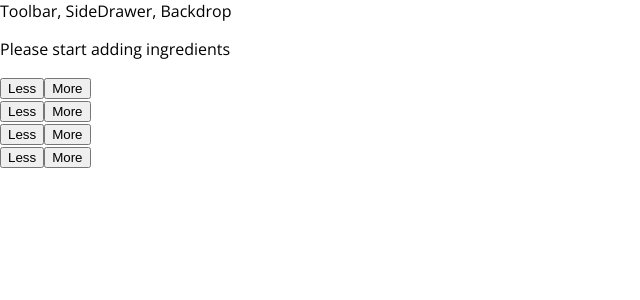
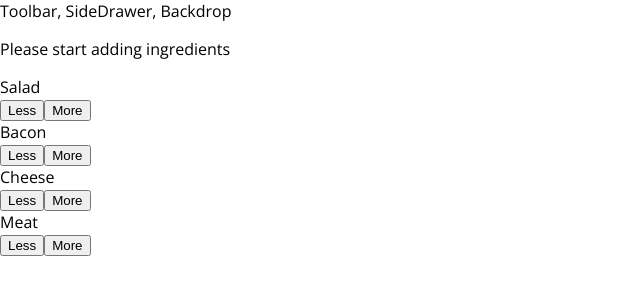
Before and after one commit to suryamanchukonda/Burger-Builder, a React app: page / in a window 1280 px wide. Shown: the top 300 px of the page, without its empty margins (0-640 px from the left). Built offline with nearby package versions, Linux system fonts and the light colour scheme.

Commit message:
Connecting state to Build Controls

```diff
--- a/src/components/Burger/BuildControls/BuildControl/BuildContol.js
+++ b/src/components/Burger/BuildControls/BuildControl/BuildContol.js
@@ -5,7 +5,7 @@
     <div className={classes.BuildControl}>
         <div className={classes.Label}>{props.label}</div>
         <button className={classes.Less}>Less</button>
-        <button className={classes.More}>More</button>
+        <button className={classes.More} onClick={props.added}>More</button>
     </div>
 );
 
--- a/src/components/Burger/BuildControls/BuildControls.js
+++ b/src/components/Burger/BuildControls/BuildControls.js
@@ -12,7 +12,10 @@
 const buildConrols = (props) => (
     <div className={classes.BuildControls}>
         {controls.map(ctrl => (
-            <BuildControl key={ctrl.label} type={ctrl.label} />
+            <BuildControl
+                added = {() => props.ingredientAdded(ctrl.type)}
+                key={ctrl.label}
+                label={ctrl.label} />
         ))}
     </div>
 );
--- a/src/containers/BurgerBuilder/BurgerBuilder.js
+++ b/src/containers/BurgerBuilder/BurgerBuilder.js
@@ -2,6 +2,14 @@
 import Aux from '../../hoc/Aux';
 import Burger from '../../components/Burger/Burger';
 import BuildControls from '../../components/Burger/BuildControls/BuildControls';
+
+
+const INGREDIENT_PRICES = {
+    salad: 0.5,
+    cheese: 0.4,
+    meat: 1.3,
+    bacon: 0.7
+}
 
 class BurgerBuilder extends Component{
     state = {
@@ -10,14 +18,33 @@
             cheese:0,
             bacon:0,
             meat: 0
-        }
-    }
+        },
+        totalPrice: 4
+    };
+
+    addIngredientHandler = (type) => {
+        const oldCount = this.state.ingredients[type];
+        const updatedCount = oldCount + 1;
+        const updatedIngredients = {
+            ...this.state.ingredients
+        };
+        updatedIngredients[type] = updatedCount;
+        const priceAddition = INGREDIENT_PRICES[type];
+        const oldPrice = this.state.totalPrice;
+        const newPrice = oldPrice + priceAddition;
+        this.setState({totalPrice: newPrice, ingredients: updatedIngredients})
+    };
+
+    removeIngredientHandler = (type) => {
+
+    };
 
     render(){
         return(
             <Aux>
                 <Burger ingredients={this.state.ingredients}/>
-                <BuildControls />
+                <BuildControls
+                    ingredientAdded = {this.addIngredientHandler} />
             </Aux>
         )
     }
```
